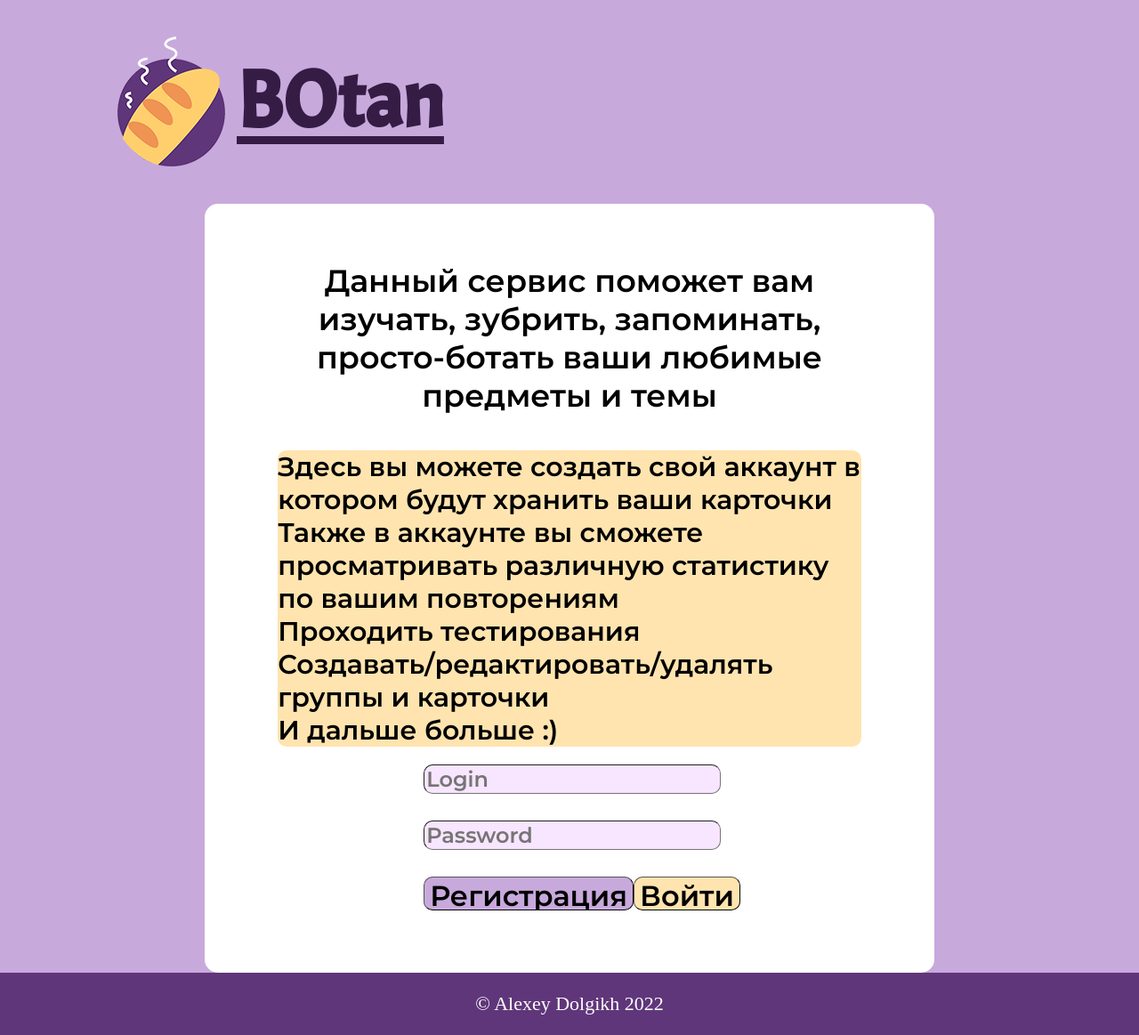
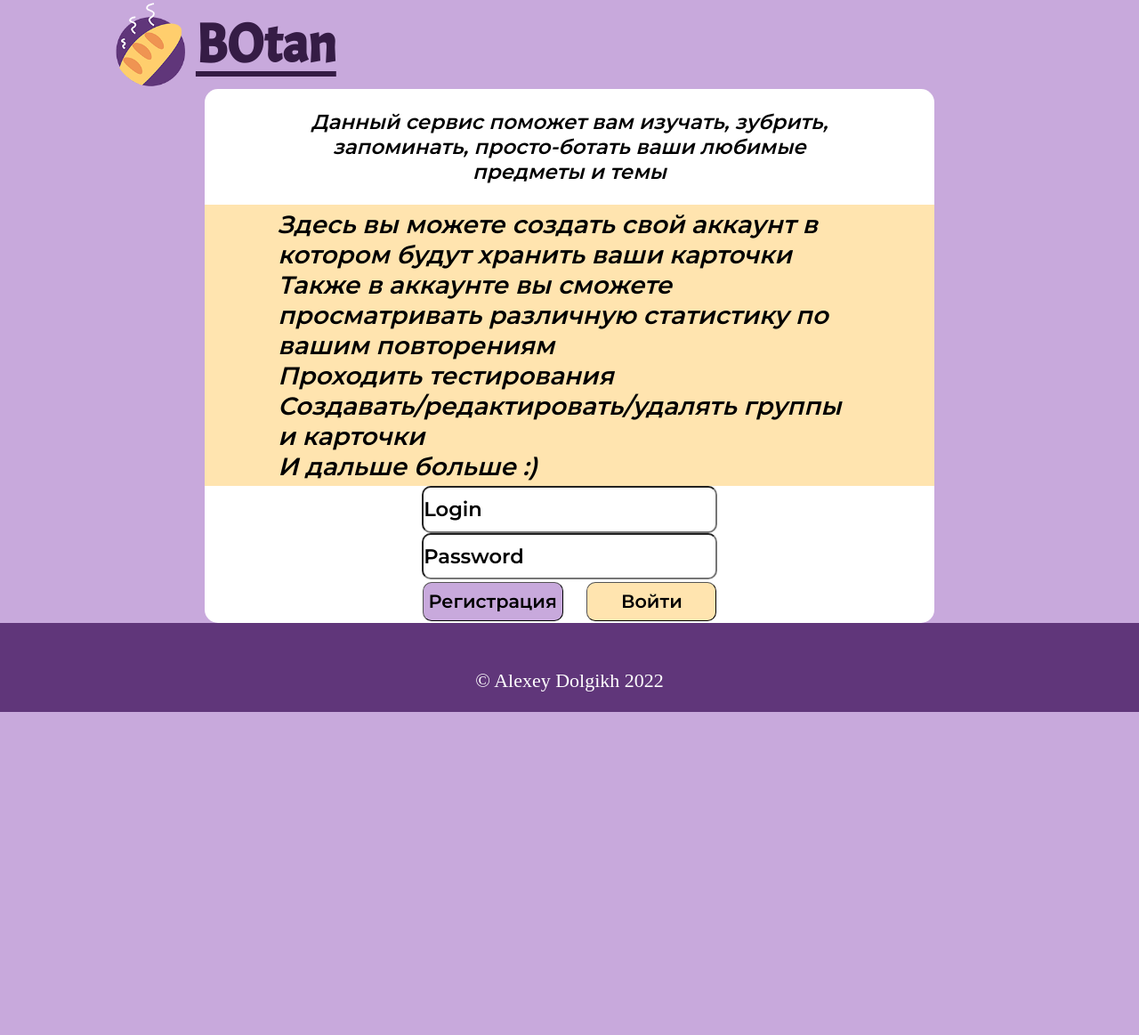
Before and after one commit to alehandrodol/FlashCardsService_with_FastApi, a FastAPI app: page / in a window 1280 px wide. Shown: the whole page at 89% size. After the commit the page ends 800 px from the top, so only its background shows below. Run offline with FastAPI, Linux system fonts and the light colour scheme; parts of the project's set-up code (start-up, migrations or seed data) failed here and were passed over.

Commit message:
added flexible front (allows resizing page)

```diff
--- a/templates/index.html
+++ b/templates/index.html
@@ -16,16 +16,10 @@
     <link href="https://fonts.googleapis.com/css2?family=Acme&family=Dancing+Script:wght@600&family=Mali:ital,wght@1,200&family=Montserrat:wght@600&family=Public+Sans&family=Secular+One&display=swap" rel="stylesheet">
 
     <script>
-        let windowInnerWidth = window.innerWidth
-        let windowInnerHeight = window.innerHeight
-        function myFunc() {
-            document.getElementById("main_body").style.height = windowInnerHeight + "px";
-        }
-
         document.addEventListener("DOMContentLoaded", function() {
             let btn = document.querySelector('input[id=enter]');
             btn.addEventListener('click', async function (event) {
-                event.preventDefault()
+                event.preventDefault();
                 let response = await fetch("/token", {
                     method: "POST",
                     body: new FormData(document.querySelector("form"))
@@ -39,10 +33,9 @@
                     localStorage.setItem('token', data.access_token);
                     let new_html = (await fetch("/groups", {
                         method: "GET"
-                    })).text()
+                    })).text();
                     document.documentElement.innerHTML = (await new_html).toString();
                     window.history.pushState({},"", "/groups");
-                    myFunc();
                 }
             })
             let btn2 = document.querySelector('input[id=register_but]');
@@ -61,25 +54,34 @@
 
     </script>
 </head>
-<body id="main_body" onload="myFunc()">
+<body id="main_body">
     <header>
-        <img src="/static/resources/bread.png" onclick=""><b><h1 id="logo_h1"> BOtan</h1></b>
+        <img src="/static/resources/bread.png" onclick="" alt="bread_logo" id="main_logo"><h1 id="logo_h1"> BOtan</h1>
     </header>
     <main id="main">
-        <p id="desc_p" class="body_par">Данный сервис поможет вам изучать, зубрить, запоминать,<br>
-            просто-ботать ваши любимые предметы и темы</p>
-        <p id="abilities_p" class="body_par"> Здесь вы можете создать свой аккаунт в котором будут хранить ваши карточки <br>
-            Также в аккаунте вы сможете просматривать различную статистику по вашим повторениям <br>
-            Проходить тестирования <br>
-            Создавать/редактировать/удалять группы и карточки <br>
-            И дальше больше :)
-        </p>
+        <div id="desc">
+            <p >
+                Данный сервис поможет вам изучать, зубрить, запоминать,
+                просто-ботать ваши любимые предметы и темы
+            </p>
+        </div>
+
+        <div id="abilities">
+            <p>
+                Здесь вы можете создать свой аккаунт в котором будут хранить ваши карточки <br>
+                Также в аккаунте вы сможете просматривать различную статистику по вашим повторениям <br>
+                Проходить тестирования <br>
+                Создавать/редактировать/удалять группы и карточки <br>
+                И дальше больше :)
+            </p>
+        </div>
 
         <form method="POST" id="auth_form">
-            <input type="text" name="username" class="intext formelem" placeholder="Login" maxlength="50"/>
-            <input type="password" name="password" class="intext formelem" aria-valuetext="Password" maxlength="50" placeholder="Password"/>
-            <div class="formelem">
+            <input type="text" name="username" class="intext" placeholder="Login" maxlength="50"/>
+            <input type="password" name="password" class="intext" aria-valuetext="Password" maxlength="50" placeholder="Password"/>
+            <div class="formbuts">
                 <input formaction="/register" type="submit" value="Регистрация" class="formbut" id="register_but" />
+                <div></div>
                 <input type="submit" value="Войти" class="formbut" formaction="/token" id="enter"/>
             </div>
 
--- a/templates/styles/auth_styles.css
+++ b/templates/styles/auth_styles.css
@@ -21,66 +21,108 @@ header{
 #auth_form{
     display: flex;
     flex-direction: column;
+    align-items: center;
+    justify-content: space-between;
     width: 40%;
-    padding-bottom: 50px;
-    flex: 6;
+    flex: 4;
 }
 
 .formelem{
     flex: 1;
-    margin-block: 15px;
+    display: flex;
+    justify-content: space-between;
+    flex-direction: row;
     border-radius: 10px;
     font-size: x-large;
     border-width: 1px;
     font-family: 'Montserrat', sans-serif;
-    width: 100%;
 }
 
 input:focus::placeholder{
     opacity: 0;
 }
 
-#desc_p{
-    padding-top: 30px;
-    flex: 1;
+input::-webkit-input-placeholder {
+    color: black;
+}
+
+#desc {
+    width: 100%;
+    display: flex;
+    flex-direction: column;
+    align-items: center;
+    justify-content: center;
+    flex: 2;
+}
+
+#desc p{
     font-family: 'Montserrat', sans-serif;
-    font-size: 35px;
+    font-size:calc(15px + 1vh);
     width: 80%;
     text-align: center;
+    font-style: italic;
 }
-#abilities_p{
+
+#abilities {
+    width: 100%;
+    background-color: #FFE4AF;
+    display: flex;
+    flex-direction: column;
+    align-items: center;
+    justify-content: center;
     flex: 5;
+}
+
+#abilities p{
+
     font-family: 'Montserrat', sans-serif;
-    font-size: 30px;
+    font-size:calc(15px + 1vw);
     width: 80%;
-    background-color: #FFE4AF;
+    font-style: italic;
     border-radius: 10px;
     margin: 5px;
     margin-inside: 10px;
     text-align: left;
+    min-font-size: 10px;
 }
 
 .intext {
-    background-color: #f8e5ff;
+    background-color: #FFFFFF;
+    color: black;
+    width: 100%;
+    flex: 1;
+    border-radius: 10px;
+    font-size: calc(13px + 1.2vh);
+    border-width: 2px;
+    padding: 0;
+    font-family: 'Montserrat', sans-serif;
 }
 
 .formbut{
-    font-size: xx-large;
+    font-size: calc(12px + 1.1vh);
     background-color: #FFE4AF;
-    flex: 0 1 45%;
+    flex: 5;
     border-radius: 10px;
     border-width: 1px;
     font-family: 'Montserrat', sans-serif;
     height: 90%;
 }
 
+.formbuts{
+    display: flex;
+    flex-direction: row;
+    justify-content: space-between;
+    align-items: center;
+    flex: 1;
+    width: 101%;
+}
+
+.formbuts div {
+    flex: 1;
+}
+
 #register_but {
     background-color: #C8A9DC;
-}
-
-#auth_form div {
-    display: flex;
-    justify-content: space-between;
 }
 
 #enter {
@@ -90,3 +132,14 @@ input:focus::placeholder{
 body {
     background-color: #C8A9DC;
 }
+
+#main_logo {
+    height: 12vh;
+    width: auto;
+    min-height: 95px;
+    min-width: 81px;
+}
+
+h1{
+    margin: 0;
+}
--- a/templates/styles/styles.css
+++ b/templates/styles/styles.css
@@ -5,7 +5,7 @@ body{
     align-items: center;
     width: 100%;
     margin: auto;
-    height: 1300px;
+    height: 100vh;
     min-height: 800px;
     min-width: 1200px;
 }
@@ -13,12 +13,9 @@ body{
 #logo_h1{
     font-family: 'Acme', sans-serif;
     font-style: normal;
-    font-weight: 700;
-    font-size: 90px;
-    line-height: 108px;
     color: #351C45;
-    padding-left: 10px;
-    text-underline-color: #351C45;
+    margin-left: 10px;
+    font-size: calc(45px + 2vh);
     text-decoration: underline;
     text-underline-offset: 10px;
 }
```
Also changed, not shown: templates/groups.html (+17 -7 lines), templates/styles/groups_styles.css (+4 -4 lines).
